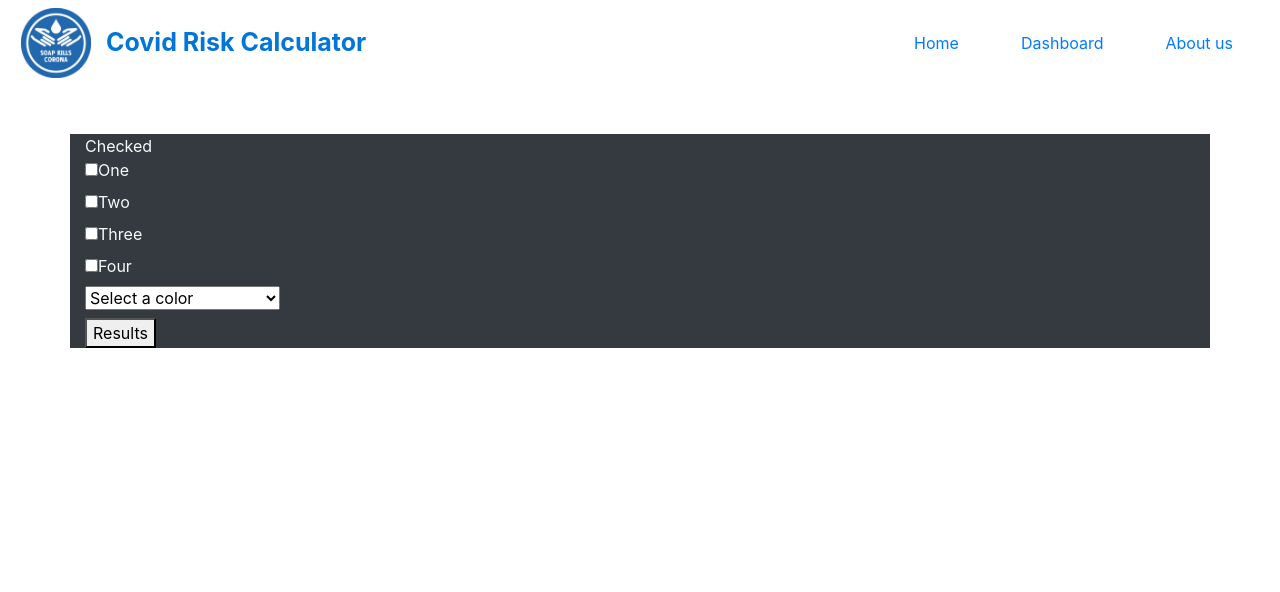
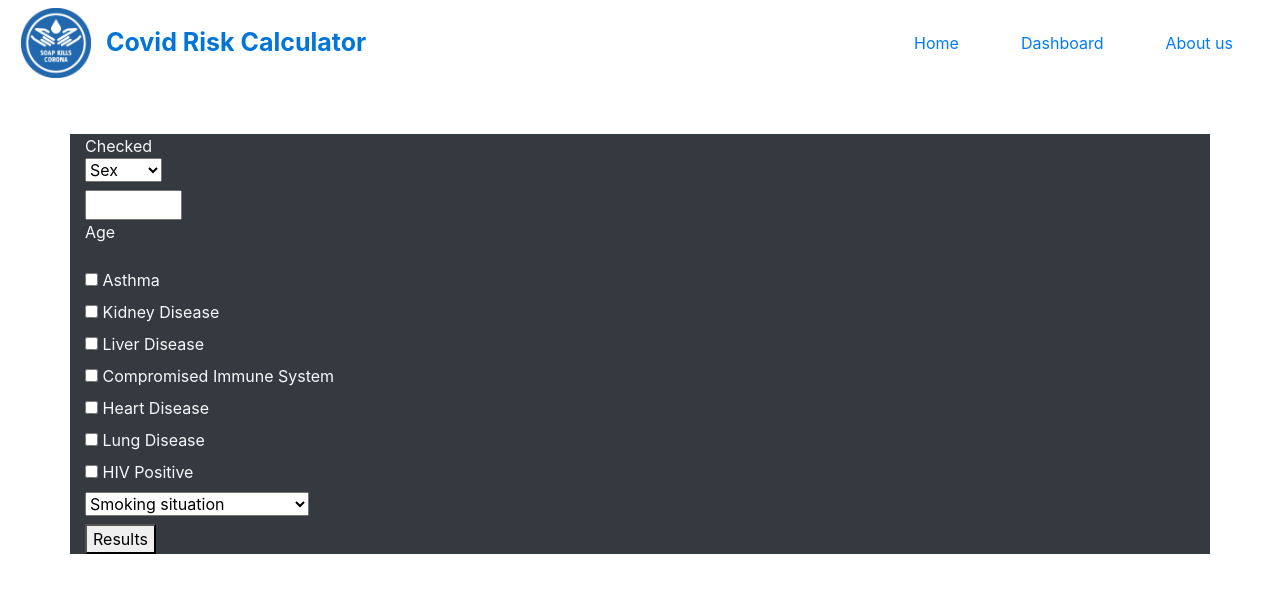
Before and after one commit to crmsnbleyd/Covid-19_Risk, a React (Create React App) app in the folder frontend/: page /main in a window 1280 px wide. Shown: the top 592 px of the page. Built offline with nearby package versions, Linux system fonts and the light colour scheme.

Commit message:
age validation

```diff
--- a/frontend/src/Form.js
+++ b/frontend/src/Form.js
@@ -4,7 +4,6 @@ class Reservation extends React.Component {
     constructor(props) {
         super(props);
     }
-
   handleInputChange(event) {
     const target = event.target;
     const value = target.type === 'checkbox' ? target.checked : target.value;
@@ -16,7 +15,7 @@ class Reservation extends React.Component {
     const sweep = (ms) => new Promise((r) => setTimeout(r, ms));
     return (
       <div >
-        <Formik initialValues={{checked: [], color: ""}} onSubmit={async (values) => {await sweep(500); this.props.pageChange(); alert(JSON.stringify(values, null, 2));}}>
+        <Formik initialValues={{checked: [], smoking: 0, sex: 0, age: ""}} onSubmit={async (values) => {await sweep(500); this.props.pageChange(); alert(JSON.stringify(values, null, 2));}}>
           {({ values }) => (
         <Form>
           {/*
@@ -31,31 +30,63 @@ class Reservation extends React.Component {
           */}
           <div id="checkbox-group">Checked</div>
             <label>
+                <select name = "dropdown">
+                  <option value="" label="Sex" selected>Sex</option>
+                  <option value = "Female" onClick={()=>values.smoking="0"}>Female</option>
+                  <option value = "Male" onClick={()=>values.smoking="1"}>Male</option>
+                  <option value = "Other" onClick={()=>values.smoking="2"}>Other</option>
+                </select>
+            </label>
+            <div id="checkbox-group"></div>
+              <Field name="age" type='number' required max='199' min='0'/>
+              <br/>Age<br/><br/>
+            <div id="checkbox-group"></div>
+            <label>
               <Field type="checkbox" name="checked" value="1" />
-              One
+              &nbsp;Asthma
             </label>
             <div id="checkbox-group"></div>
             <label>
               <Field type="checkbox" name="checked" value="2" />
-              Two
+              &nbsp;Kidney Disease
             </label>
             <div id="checkbox-group"></div>
             <label>
               <Field type="checkbox" name="checked" value="3" />
-              Three
+              &nbsp;Liver Disease
             </label>
             <div id="checkbox-group"></div>
             <label>
                 <Field type="checkbox" name="checked" value="4" />
-                Four
+                &nbsp;Compromised Immune System
+            </label>
+            <div id="checkbox-group"></div>
+            <label>
+                <Field type="checkbox" name="checked" value="5" />
+                &nbsp;Heart Disease
+            </label>
+            <div id="checkbox-group"></div>
+            <label>
+                <Field type="checkbox" name="checked" value="6" />
+                &nbsp;Lung Disease
+            </label>
+            <div id="checkbox-group"></div>
+            <label>
+                <Field type="checkbox" name="checked" value="7" />
+                &nbsp;HIV Positive
             </label>
             <div id="checkbox-group"></div>
             <label>
               <select name = "dropdown">
-                <option value="" label="Select a color" selected>Select a color</option>
-                <option value = "Computer Architecture" onClick={()=>values.color="coa"}>Computer Architecture</option>
-                <option value = "Java" onClick={()=>values.color="java"}>Java</option>
-                <option value = "Discrete Mathematics" onClick={()=>values.color="math"}>Discrete Mathematics</option>
+                <option value="" label="Smoking situation" selected>Smoking situation</option>
+                <option value = "SmokeNever" onClick={()=>values.smoking="0"}>Never Smoked</option>
+                <option value = "Quit<1" onClick={()=>values.smoking="1"}>Quit Smoking &lt; 1 year ago</option>
+                <option value = "Quit<5" onClick={()=>values.smoking="3"}>Quit Smoking 5 years ago</option>
+                <option value = "Quit<10" onClick={()=>values.smoking="2"}>Quit Smoking 10 years ago</option>
+                <option value = "Vape" onClick={()=>values.smoking="4"}>Vape Only</option>
+                <option value = "Light" onClick={()=>values.smoking="6"}>Light Smoking</option>
+                <option value = "Medium" onClick={()=>values.smoking="7"}>Medium Smoking</option>
+                <option value = "Heavy" onClick={()=>values.smoking="5"}>Heavy Smoking</option>
               </select>
             </label>
             <div id="checkbox-group"></div>
```
